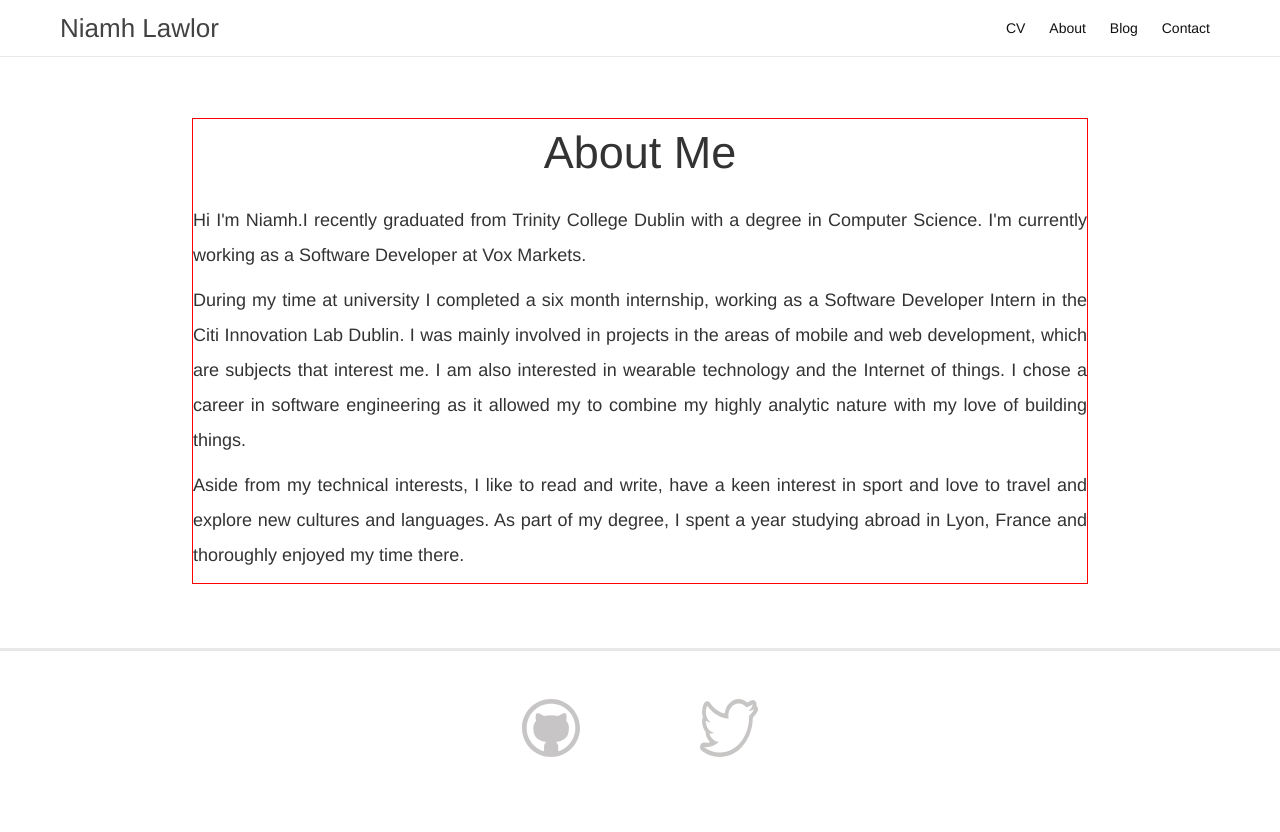
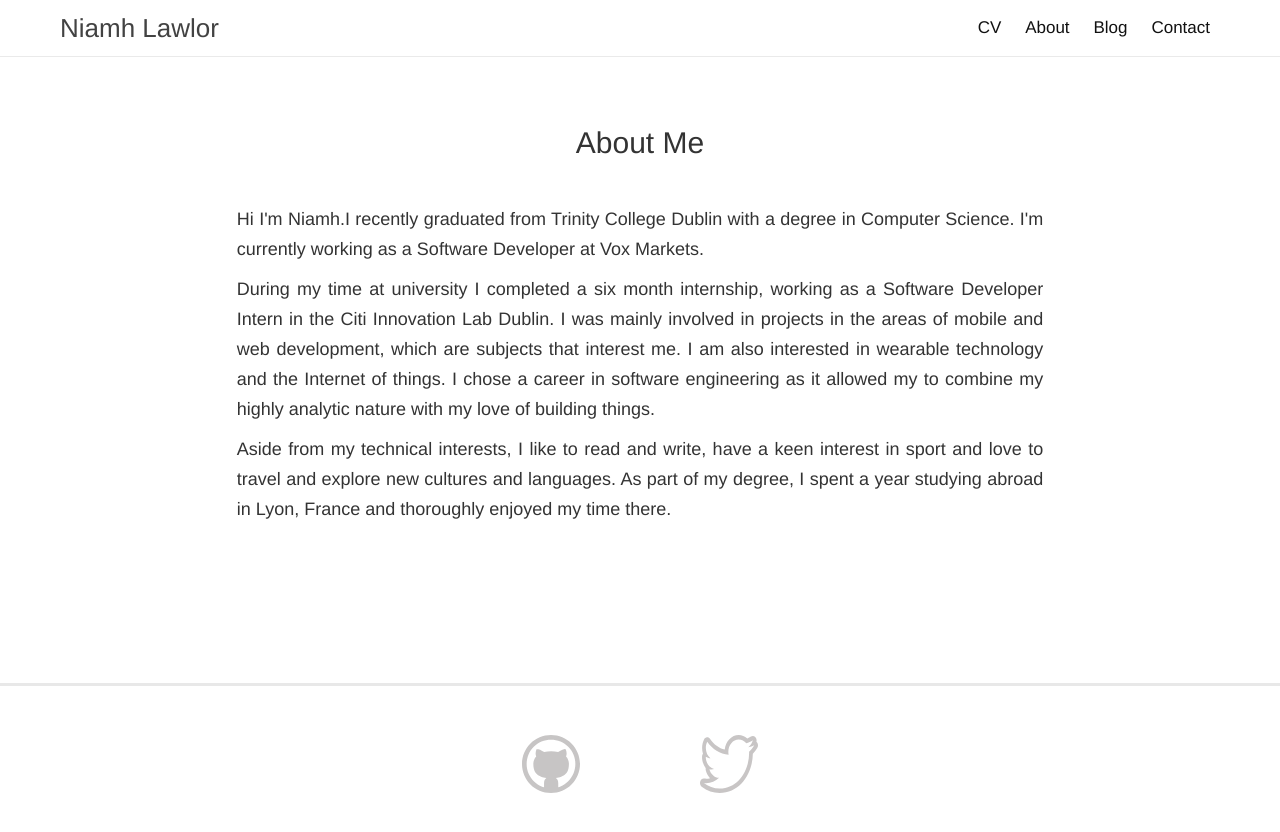
Before and after one commit to nileahtobhair/nileahtobhair.github.io, a Jekyll site: the page built from about.md, in a window 1280 px wide. Shown: the top 832 px of the page. Built offline with Jekyll 4.4.1, drawn with Linux system fonts in a browser that asks for light colours.

Commit message:
styling mcstyling

```diff
--- a/_sass/_layout.scss
+++ b/_sass/_layout.scss
@@ -28,8 +28,8 @@
 .site-nav {
     float: right;
     line-height: 56px;
-
     .page-link {
+        font-size: 17px;
         color: $text-color;
         line-height: $base-line-height;
         padding:0 10px;
@@ -82,7 +82,6 @@
             display: block;
             padding: 5px 10px;
             text-align: left;
-
         }
     }
 }
@@ -108,13 +107,16 @@
 }
 h1#about-me{
     text-align: center;
-    margin-bottom: 25px;
+    margin-bottom: 45px;
+    font-size:30px;
 }
 .about-page{
-    border:1px solid red;
     font-size: 18px;
-    line-height: 35px;
+    line-height: 30px;
     text-align: justify;
+    width:90%;
+    margin: 0 auto 95px auto;
+
 }
 /* end of about page */
 
```
